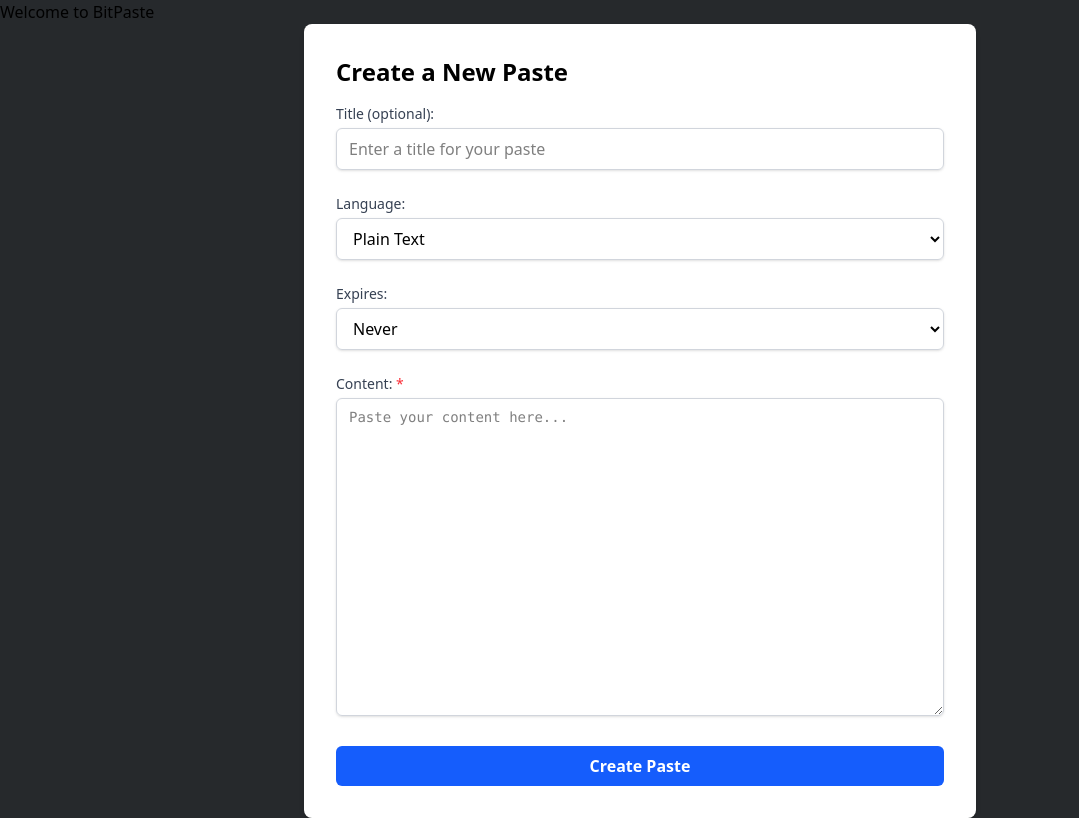
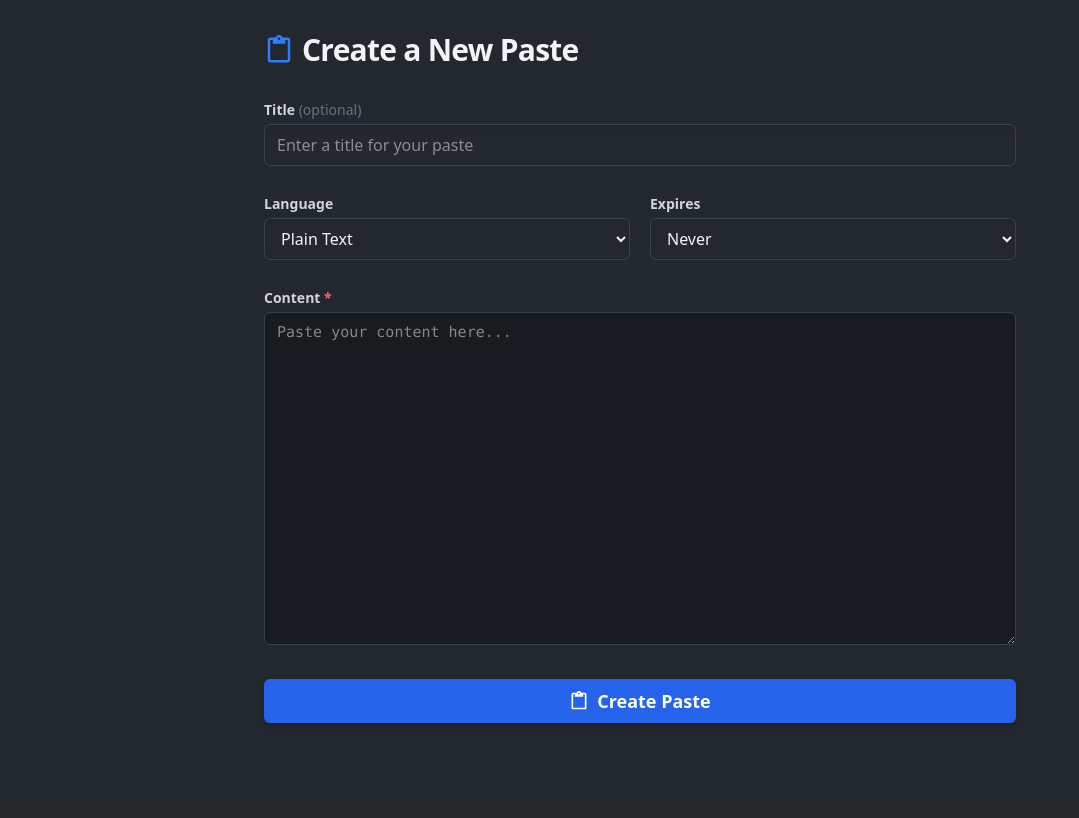
Before and after one commit to Abhishek001konni/bit-paste, a React (Vite) app in the folder client/: page / in a window 1280 px wide. Shown: the whole page, without its empty margins (0-1079 px from the left). Built offline with nearby package versions, Linux system fonts and the light colour scheme; no server answers.

Commit message:
style(client): style the ui

```diff
--- a/client/src/components/PasteContent.jsx
+++ b/client/src/components/PasteContent.jsx
@@ -93,7 +93,7 @@ const PasteContent = ({ pasteId }) => {
       </div>
 
       {/* Main code area */}
-      <div className="flex-1 w-full bg-[#26292c]">
+      <div className="flex-1 w-full bg-[#181b1f]">
         {loading && (
           <div className="flex justify-center items-center min-h-[300px] text-gray-400">
             Loading...
@@ -110,7 +110,7 @@ const PasteContent = ({ pasteId }) => {
           </div>
         )}
         {!loading && !error && paste && (
-          <div className="w-full overflow-x-auto bg-[#26292c]">
+          <div className="w-full overflow-x-auto bg-[#181b1f]">
             {/* Copy button absolutely positioned in the top right of the code block */}
             <div className="relative mb-2">
               <button
@@ -128,7 +128,7 @@ const PasteContent = ({ pasteId }) => {
                   style={oneDark}
                   customStyle={{
                     margin: 0,
-                    background: "#26292c",
+                    background: "#181b1f",
                     fontSize: "15px",
                     borderRadius: "0",
                     padding: "0.5rem",
--- a/client/src/components/PasteForm.jsx
+++ b/client/src/components/PasteForm.jsx
@@ -1,6 +1,7 @@
 import { useState } from "react";
 import { useNavigate } from "react-router";
 import { createPaste } from "../api/pasteApi";
+import { MdContentPaste } from "react-icons/md";
 
 const PasteForm = () => {
   const [formData, setFormData] = useState({
@@ -68,26 +69,34 @@ const PasteForm = () => {
   };
 
   return (
-    <div>
+    <div className="min-h-screen bg-[#23272e] flex flex-col px-2 py-8 sm:px-0">
+      {/* Header */}
+      <div className="w-full max-w-3xl mx-auto flex items-center gap-2 mb-8 px-2">
+        <MdContentPaste className="text-blue-500 text-3xl" />
+        <h1 className="text-3xl font-extrabold text-gray-100 tracking-tight">
+          Create a New Paste
+        </h1>
+      </div>
+
+      {/* Error */}
       {error && (
-        <div className="max-w-2xl mx-auto p-4 bg-red-100 text-red-700 rounded-md mb-4">
+        <div className="max-w-3xl w-full mx-auto p-4 bg-red-900/60 text-red-200 rounded-lg mb-4 border border-red-700">
           {error}
         </div>
       )}
 
+      {/* Full width form */}
       <form
         onSubmit={handleSubmit}
-        className="max-w-2xl mx-auto p-8 bg-white rounded-lg shadow-md space-y-6"
+        className="w-full max-w-3xl mx-auto flex flex-col gap-7 px-2"
       >
-        <h1 className="text-2xl font-bold mb-4">Create a New Paste</h1>
-
         {/* Title */}
         <div>
           <label
             htmlFor="title"
-            className="block text-sm font-medium text-gray-700 mb-1"
+            className="block text-sm font-semibold text-gray-300 mb-1"
           >
-            Title (optional):
+            Title <span className="text-gray-500 font-normal">(optional)</span>
           </label>
           <input
             type="text"
@@ -97,17 +106,19 @@ const PasteForm = () => {
             onChange={handleInputChange}
             disabled={loading}
             placeholder="Enter a title for your paste"
-            className="w-full px-3 py-2 border border-gray-300 rounded-md shadow-sm focus:outline-none focus:ring-2 focus:ring-blue-500 focus:border-blue-500"
+            className="w-full px-3 py-2 rounded-md border border-gray-700 bg-[#23272e] text-gray-100 shadow-inner focus:outline-none focus:ring-2 focus:ring-blue-500 focus:border-blue-500 transition"
           />
         </div>
 
+        {/* Language & Expiry Row */}
+        <div className="flex flex-col sm:flex-row gap-5">
           {/* Language */}
-        <div>
+          <div className="flex-1">
             <label
               htmlFor="language"
-            className="block text-sm font-medium text-gray-700 mb-1"
+              className="block text-sm font-semibold text-gray-300 mb-1"
             >
-            Language:
+              Language
             </label>
             <select
               id="language"
@@ -115,7 +126,7 @@ const PasteForm = () => {
               value={formData.language}
               onChange={handleInputChange}
               disabled={loading}
-            className="w-full px-3 py-2 border border-gray-300 rounded-md shadow-sm focus:outline-none focus:ring-2 focus:ring-blue-500 focus:border-blue-500"
+              className="w-full px-3 py-2 rounded-md border border-gray-700 bg-[#23272e] text-gray-100 shadow-inner focus:outline-none focus:ring-2 focus:ring-blue-500 focus:border-blue-500"
             >
               <option value="plaintext">Plain Text</option>
               <option value="javascript">JavaScript</option>
@@ -127,14 +138,13 @@ const PasteForm = () => {
               <option value="markdown">Markdown</option>
             </select>
           </div>
-
           {/* Expires */}
-        <div>
+          <div className="flex-1">
             <label
               htmlFor="expires"
-            className="block text-sm font-medium text-gray-700 mb-1"
+              className="block text-sm font-semibold text-gray-300 mb-1"
             >
-            Expires:
+              Expires
             </label>
             <select
               id="expires"
@@ -142,7 +152,7 @@ const PasteForm = () => {
               value={formData.expiresIn}
               onChange={handleInputChange}
               disabled={loading}
-            className="w-full px-3 py-2 border border-gray-300 rounded-md shadow-sm focus:outline-none focus:ring-2 focus:ring-blue-500 focus:border-blue-500"
+              className="w-full px-3 py-2 rounded-md border border-gray-700 bg-[#23272e] text-gray-100 shadow-inner focus:outline-none focus:ring-2 focus:ring-blue-500 focus:border-blue-500"
             >
               <option value="never">Never</option>
               <option value="1h">1 Hour</option>
@@ -151,14 +161,15 @@ const PasteForm = () => {
               <option value="1m">1 Month</option>
             </select>
           </div>
+        </div>
 
         {/* Content */}
         <div>
           <label
             htmlFor="content"
-            className="block text-sm font-medium text-gray-700 mb-1"
+            className="block text-sm font-semibold text-gray-300 mb-1"
           >
-            Content: <span className="text-red-500">*</span>
+            Content <span className="text-red-400">*</span>
           </label>
           <textarea
             id="content"
@@ -167,9 +178,9 @@ const PasteForm = () => {
             onChange={handleInputChange}
             disabled={loading}
             required
-            rows={15}
+            rows={14}
             placeholder="Paste your content here..."
-            className="w-full px-3 py-2 border border-gray-300 rounded-md shadow-sm focus:outline-none focus:ring-2 focus:ring-blue-500 focus:border-blue-500 font-mono text-sm resize-y min-h-[200px]"
+            className="w-full px-3 py-2 rounded-md border border-gray-700 bg-[#181b1f] text-gray-100 font-mono text-[15px] shadow-inner focus:outline-none focus:ring-2 focus:ring-blue-500 focus:border-blue-500 min-h-[200px] resize-y"
           />
         </div>
 
@@ -177,9 +188,16 @@ const PasteForm = () => {
         <button
           type="submit"
           disabled={loading}
-          className="w-full bg-blue-600 hover:bg-blue-700 text-white font-semibold py-2 px-4 rounded-md transition-colors duration-200"
+          className="w-full bg-[#2563eb] hover:bg-[#1d4ed8] text-white font-bold py-2 px-6 rounded-md shadow-md transition disabled:opacity-60 disabled:cursor-not-allowed text-lg flex items-center justify-center gap-2"
         >
-          {loading ? "Creating..." : "Create Paste"}
+          {loading ? (
+            <span className="animate-pulse">Creating...</span>
+          ) : (
+            <>
+              <MdContentPaste className="text-xl" />
+              Create Paste
+            </>
+          )}
         </button>
       </form>
     </div>
--- a/client/src/pages/Home.jsx
+++ b/client/src/pages/Home.jsx
@@ -3,7 +3,6 @@ import PasteForm from "../components/PasteForm.jsx";
 const Home = () => {
     return (
         <div>
-            <h1>Welcome to BitPaste</h1>
             <PasteForm />
         </div>
     )
```
Lines whose indentation alone changed are shown as unchanged.
